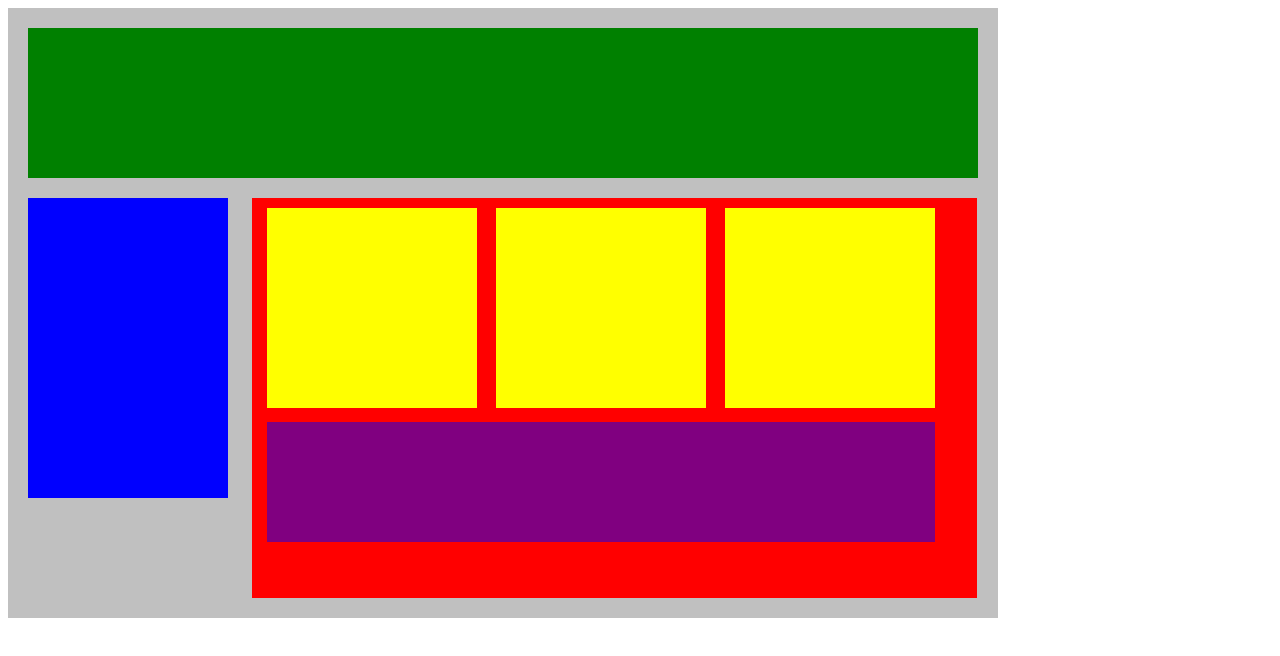
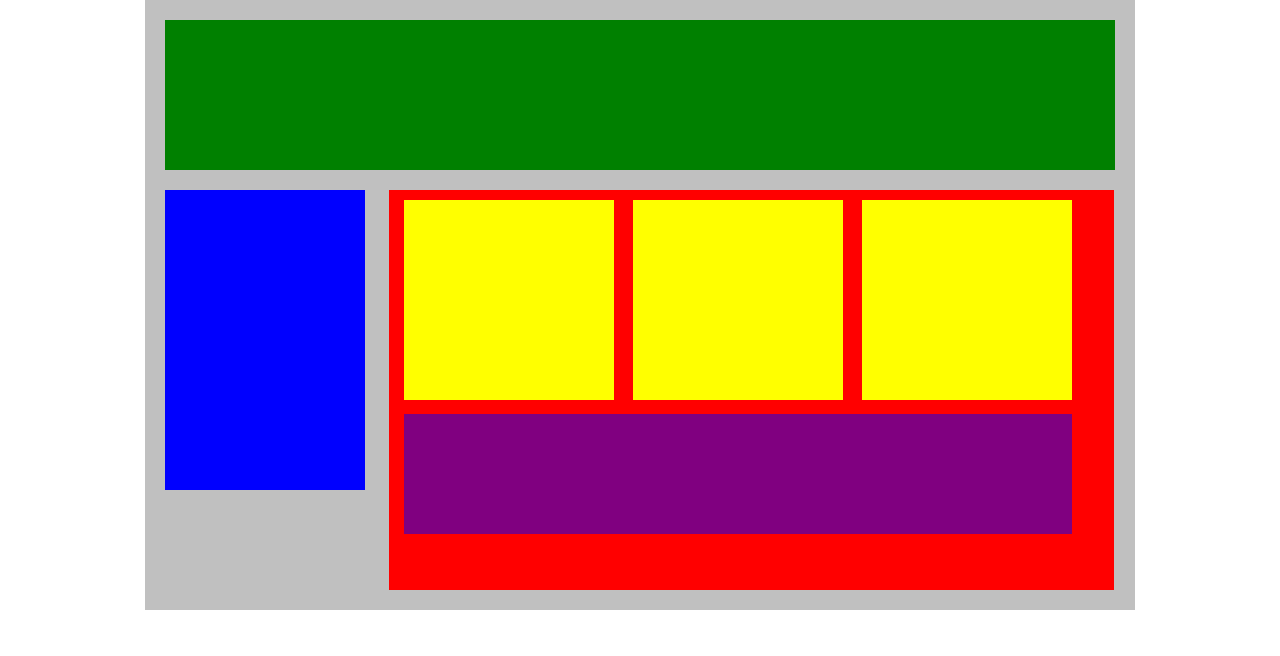
Before and after one commit to Valeria-Romero/PlottingOurBlocks, a plain HTML site: page Index.html in a window 1280 px wide. Drawn offline with Linux system fonts and the light colour scheme.

Commit message:
Centrar bloque

```diff
--- a/css/style.css
+++ b/css/style.css
@@ -1,8 +1,13 @@
+*{
+    margin: 0;
+    padding: 0;
+}
+
 .container{
     width: 950px;
     background-color: silver;
-    margin: 0px auto;
-    display: inline-block;
+    /* display: block; */
+    margin: 0 auto;
     padding: 20px;
 }
 .top-nav {
@@ -22,13 +27,12 @@
     width: 700px;
     background-color: red;
     display: inline-block;
-    padding: 0;
     padding-right: 25px;
     margin-top: 20px;
     vertical-align: top;
 
 }
-.sub-content {
+.sub-content{
     height: 200px;
     width: 210px;
     background-color: yellow;
```
